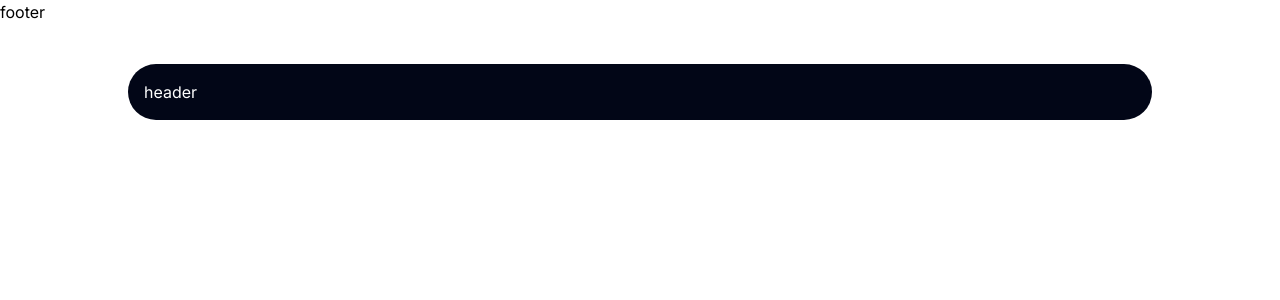
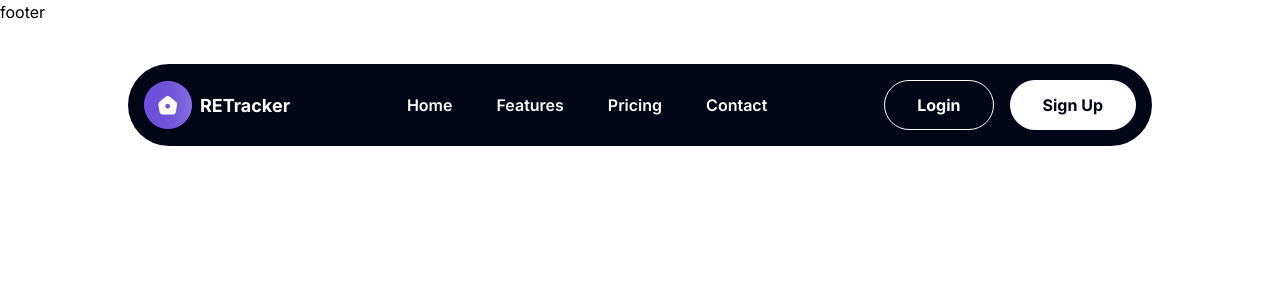
Before and after one commit to MamtazDev/ReTracker, a React (Vite) app: page / in a window 1280 px wide. Shown: the top 300 px of the page. Built offline with nearby package versions, Linux system fonts and the light colour scheme.

Commit message:
header complete without responsive

```diff
--- a/src/Shared/Header.jsx
+++ b/src/Shared/Header.jsx
@@ -1,13 +1,66 @@
 import React from "react";
+import brandLogo from '../assets/favicon.png'
+import { Link } from "react-router-dom";
 
 const Header = () => {
   return (
-    <div
-      style={{ left: "50%", transform: "translateX(-50%)" }}
-      className="fixed max-w-5xl w-full   top-16"
-    >
-      <div className=" bg-black rounded-full p-4 text-white  mx-auto">
-        header
+    <div style={{ left: "50%", transform: "translateX(-50%)" }} className="fixed max-w-5xl w-full top-16">
+      <div className="bg-black rounded-full p-4 text-white capitalize mx-auto">
+        <nav className="flex items-center">
+
+          <div className="nav-brand">
+            <Link to={"/"} className="flex items-center gap-2 text">
+              <img src={brandLogo} alt="brand-logo" />
+              <h5 className="font-bold text-fs_18">
+                RETracker
+              </h5>
+            </Link>
+          </div>
+
+          <div className="navbar mx-auto">
+            <ul className="navbar-nav flex items-center gap-11">
+              <li className="nav-items">
+                <Link to={"/"} className="nav-link text-base font-semibold text-white capitalize">
+                  Home
+                </Link>
+              </li>
+
+              <li className="nav-items">
+                <Link to={"/features"} className="nav-link text-base font-semibold text-white capitalize">
+                  Features
+                </Link>
+              </li>
+
+              <li className="nav-items">
+                <Link to={"/pricing"} className="nav-link text-base font-semibold text-white capitalize">
+                  Pricing
+                </Link>
+              </li>
+
+              <li className="nav-items">
+                <Link to={"/contact"} className="nav-link text-base font-semibold text-white capitalize">
+                  Contact
+                </Link>
+              </li>
+
+            </ul>
+          </div>
+
+          <div className="userBtn flex gap-4">
+            <button className="border border-white py-3 px-8 rounded-full hover:bg-white hover:text-black transition-all duration-300">
+              <Link className="text-base font-bold capitalize">
+                Login
+              </Link>
+            </button>
+
+            <button className="border border-white py-3 px-8 rounded-full bg-white hover:bg-black text-black hover:text-white  transition-all duration-300">
+              <Link className="text-base font-bold capitalize">
+                Sign up
+              </Link>
+            </button>
+          </div>
+
+        </nav>
       </div>
     </div>
   );
--- a/tailwind.config.js
+++ b/tailwind.config.js
@@ -7,6 +7,11 @@ export default {
         primary: "#6E51E0",
         black: "#020617",
       },
+
+      // Font size
+      fontSize: {
+        fs_18: "18px",
+      },
     },
   },
   plugins: [],
```
